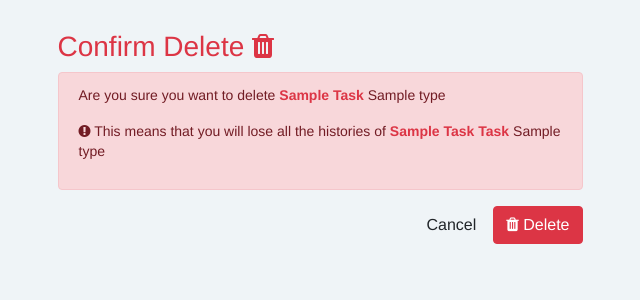
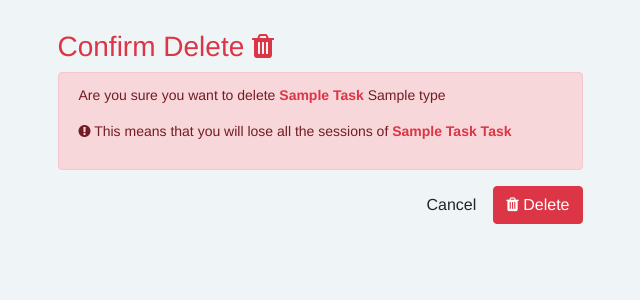
Before and after one commit to oussama-he/prodUtils, a Django app: template pomodoro/templates/pomodoro/delete-object.html in a window 1280 px wide. Shown: the part 55-355 px from the top of the page, without its empty margins (320-960 px from the left). Run offline with Django 3.2, Linux system fonts and the light colour scheme; tables that the repository leaves empty hold one stand-in row (values such as "Sample post"); the template is opened without the code that fills it: values that come from a table or form of the project are taken from there, most other values are stand-ins (such as "Sample title", 1, 10 or a date in 2020); some libraries are stand-ins or nearby versions.

Commit message:
Some simple modifications

```diff
--- a/pomodoro/templates/pomodoro/delete-object.html
+++ b/pomodoro/templates/pomodoro/delete-object.html
@@ -15,11 +15,10 @@
                 {{type}}
             </p>
             <p>
-                <i class="fa fa-exclamation-circle"></i> This means that you will lose all the histories of
+                <i class="fa fa-exclamation-circle"></i> This means that you will lose all the sessions of
                 <a href="{{object.get_absolute_url}}" class="text-danger">
                     <strong>{{object.title|title}} {{object|to_class_name}}</strong>
                 </a>
-                {{type}}
             </p>
         </div>
         <div class="float-right">
--- a/pomodoro/templates/pomodoro/finish.html
+++ b/pomodoro/templates/pomodoro/finish.html
@@ -31,14 +31,14 @@
         <a href="{% url 'pomodoro:project-detail' task.project.pk %}" class="btn btn-primary">
             <span class="btn-blue-right-section fa fa-clock-o">
                 {{ task.project.passed_time|format_duration }}</span>
-            Show Project Detail
+            Show Project Details
         </a>
         <br>
         <br>
 
         <a href="{% url 'pomodoro:task-detail' task.pk %}" class="btn btn-primary" role="button">
             <span class="btn-blue-right-section fa fa-clock-o"> {{task.duration|format_duration}}</span>
-            Show Task Detail
+            Show Task Sessions
         </a>
         <br>
         <br>
--- a/pomodoro/templates/pomodoro/task-detail.html
+++ b/pomodoro/templates/pomodoro/task-detail.html
@@ -36,7 +36,7 @@
         <form action="{% url 'pomodoro:start' %}" method="post">
             {% csrf_token %}
             <input type="hidden" name="taskid" value="{{task.id}}">
-            <button class="btn btn-primary btn-sm float-md-right"><i class="fa fa-play-circle-o"> New Session</i></button>
+            <button class="btn btn-primary btn-sm float-md-right"><i class="fa fa-play-circle-o"></i> New Session</button>
         </form>
     </div>
 
```
